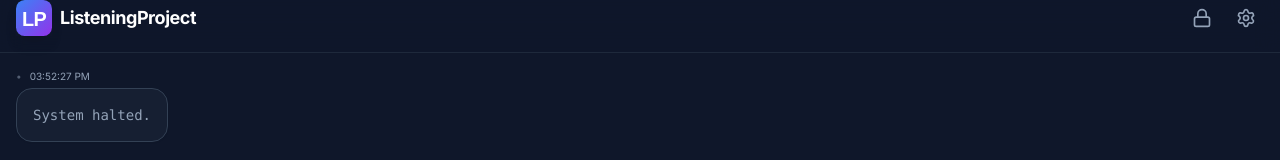
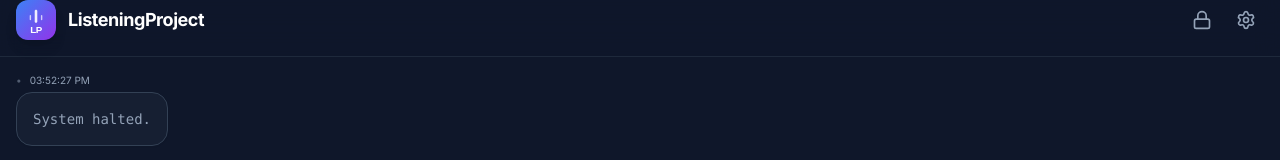
Before and after one commit to Devin36Crypto/Listening-Project, a React (Vite) app: page / in a window 1280 px wide. Shown: the top 160 px of the page. Built offline with nearby package versions, Linux system fonts and the light colour scheme.

Commit message:
refactor: Use external SVG for app logo
Replaces the inline SVG component in App.tsx with a reference to an external SVG file, and updates manifest.json to point to the new logo SVG. This simplifies the component and standardizes the app's branding.

```diff
--- a/App.tsx
+++ b/App.tsx
@@ -13,27 +13,6 @@ import { LogMessage, AppMode, Settings, NoiseLevel } from './types';
 import { createPcmBlob, decodeBase64, decodeAudioData } from './utils/audio';
 import { MODEL_LIVE, INPUT_SAMPLE_RATE, OUTPUT_SAMPLE_RATE, LANGUAGES } from './constants';
 import { transcribeAudio, speakText, getContextualInfo } from './services/gemini';
-
-// --- Custom Insignia Component ---
-const LPIcon = ({ size = 24, className = "" }: { size?: number, className?: string }) => (
-  <svg
-    width={size}
-    height={size}
-    viewBox="0 0 100 100"
-    fill="none"
-    xmlns="http://www.w3.org/2000/svg"
-    className={className}
-  >
-    <rect width="100" height="100" rx="24" fill="url(#lp-gradient)" />
-    <text x="50" y="72" fontSize="55" fontWeight="900" fontFamily="sans-serif" fill="white" textAnchor="middle" style={{ letterSpacing: '-2px' }}>LP</text>
-    <defs>
-      <linearGradient id="lp-gradient" x1="0" y1="0" x2="100" y2="100" gradientUnits="userSpaceOnUse">
-        <stop stopColor="#3b82f6"/>
-        <stop offset="1" stopColor="#9333ea"/>
-      </linearGradient>
-    </defs>
-  </svg>
-);
 
 const getAudioConstraints = (level: NoiseLevel) => {
   switch (level) {
@@ -511,8 +490,8 @@ const App: React.FC = () => {
 
       {/* Header */}
       <header className="flex-none p-4 bg-slate-900/50 backdrop-blur-md border-b border-slate-800 flex justify-between items-center z-10 pt-[env(safe-area-inset-top,20px)]">
-        <div className="flex items-center gap-2">
-          <LPIcon size={36} className="shadow-lg" />
+        <div className="flex items-center gap-3">
+          <img src="./logo.svg" alt="LP Logo" className="w-10 h-10 shadow-lg rounded-xl" />
           <h1 className="font-bold text-lg tracking-tight text-white">ListeningProject</h1>
           {connectedMics > 1 && (
              <div className="ml-2 bg-green-900/50 p-1 px-2 rounded-full border border-green-500/30 flex items-center gap-1">
```
Also changed, not shown: logo.svg (added), manifest.json (deleted).
